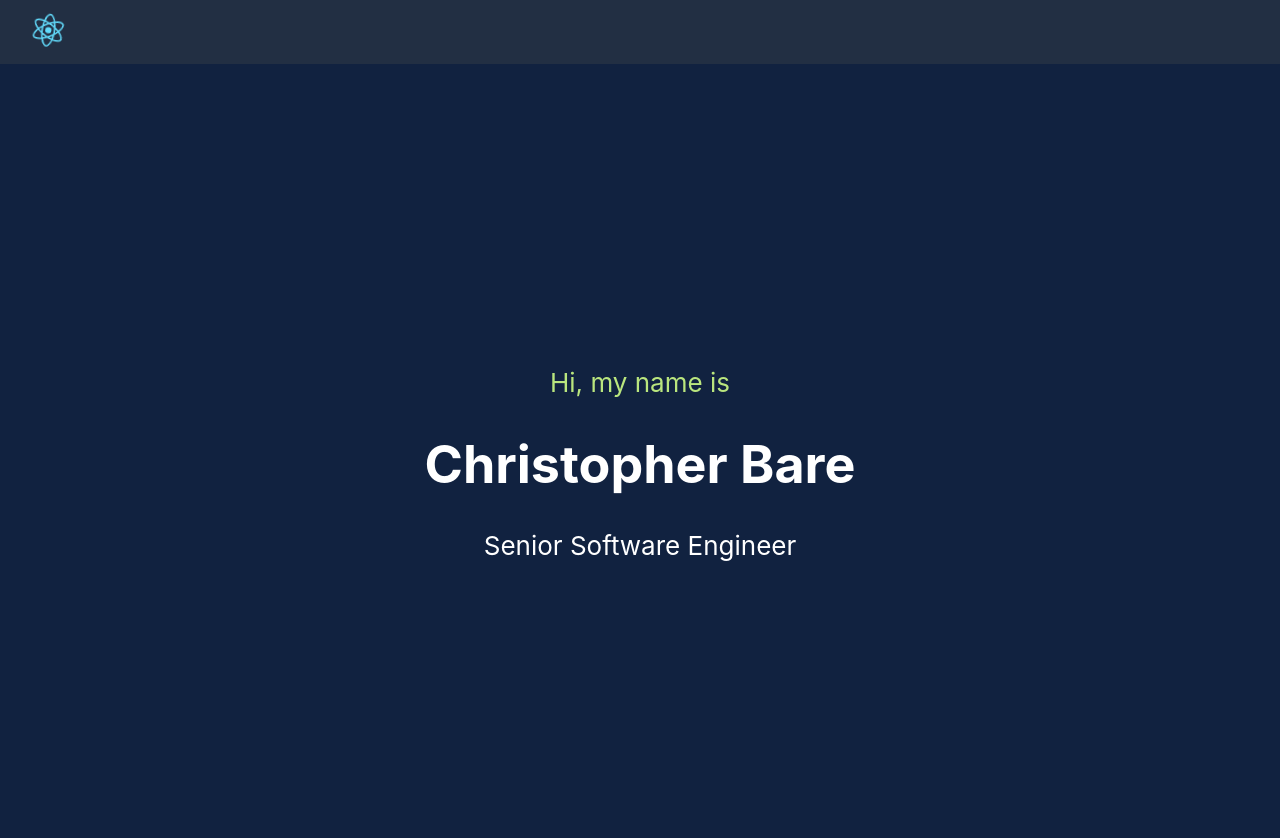
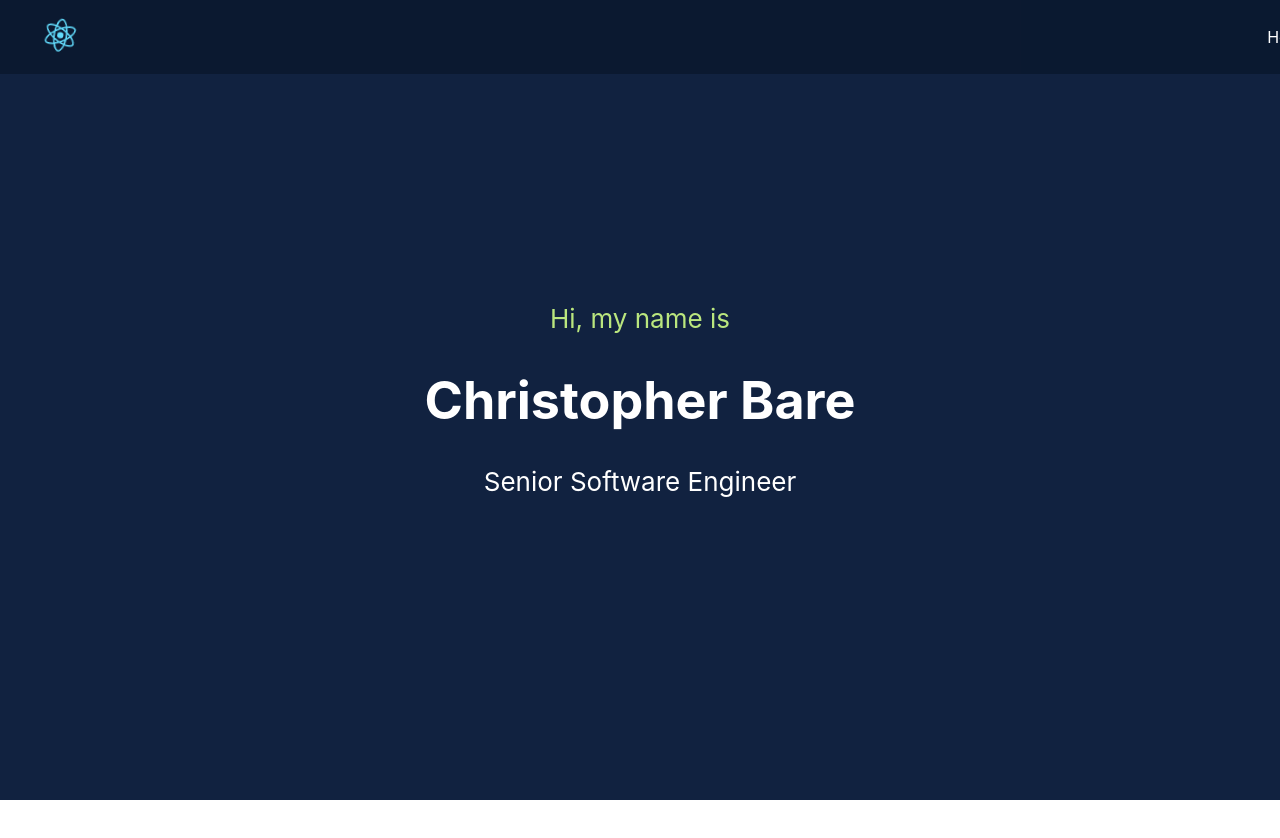
Before and after one commit to ChristopherBare/ChristopherBare.github.io, a React (Create React App) app in the folder site/: page / in a window 1280 px wide. Shown: the top 838 px of the page. After the commit the page ends 800 px from the top, so only its background shows below. Built offline with nearby package versions, Linux system fonts and the light colour scheme.

Commit message:
Working on site

```diff
--- a/site/src/App.css
+++ b/site/src/App.css
@@ -25,7 +25,7 @@
 }
 
 .App-link {
-  color: #61dafb;
+  color: white;
 }
 
 @keyframes App-logo-spin {
--- a/site/src/App.js
+++ b/site/src/App.js
@@ -1,4 +1,3 @@
-import React from 'react';
 import './App.css';
 import Navbar from './navbar/navbar'; // Import the Navbar component
 import Header from './header/Header';
--- a/site/src/header/Header.js
+++ b/site/src/header/Header.js
@@ -1,5 +1,4 @@
 // Header.js
-import React from 'react';
 import { siteColors } from '../styles/styles'
 
 function Header() {
--- a/site/src/navbar/navbar.js
+++ b/site/src/navbar/navbar.js
@@ -1,5 +1,4 @@
 // Navbar.js
-import React from 'react';
 import logo from '../logo.svg';
 import '../styles/navbar.css';
 
@@ -9,6 +8,9 @@ function Navbar() {
             <div className="Navbar-logo">
                 <img src={logo} className="App-logo" alt="logo" />
             </div>
+            <p className="Navbar-title">
+                Home
+            </p>
         </nav>
         );
 }
--- a/site/src/styles/navbar.css
+++ b/site/src/styles/navbar.css
@@ -1,12 +1,17 @@
 /* Navbar.css */
 
 .Navbar {
+    position: fixed;
     display: flex;
+    width: 100%;
     justify-content: space-between;
     align-items: center;
-    padding: 10px 20px;
-    background-color: rgba(10, 25, 47, 0.9); /* Set your desired background color */
-  color: #fff; /* Set your desired text color */
+    padding: 0.7rem 2rem;
+    margin: auto;
+    background-color: rgba(10, 25, 47, 0.9);
+    color: #fff;
+    top: 0;
+
 }
 
 .Navbar-logo img {
@@ -15,6 +20,7 @@
 
 .Navbar-title p {
     font-size: 1.2rem; /* Set the font size for the title */
-  margin: 0;
-  padding-left: 10px; /* Add some space between the logo and title */
+    margin: 0;
+    margin-right: 10px;
+    padding-right: 10px; /* Add some space between the logo and title */
 }
```
